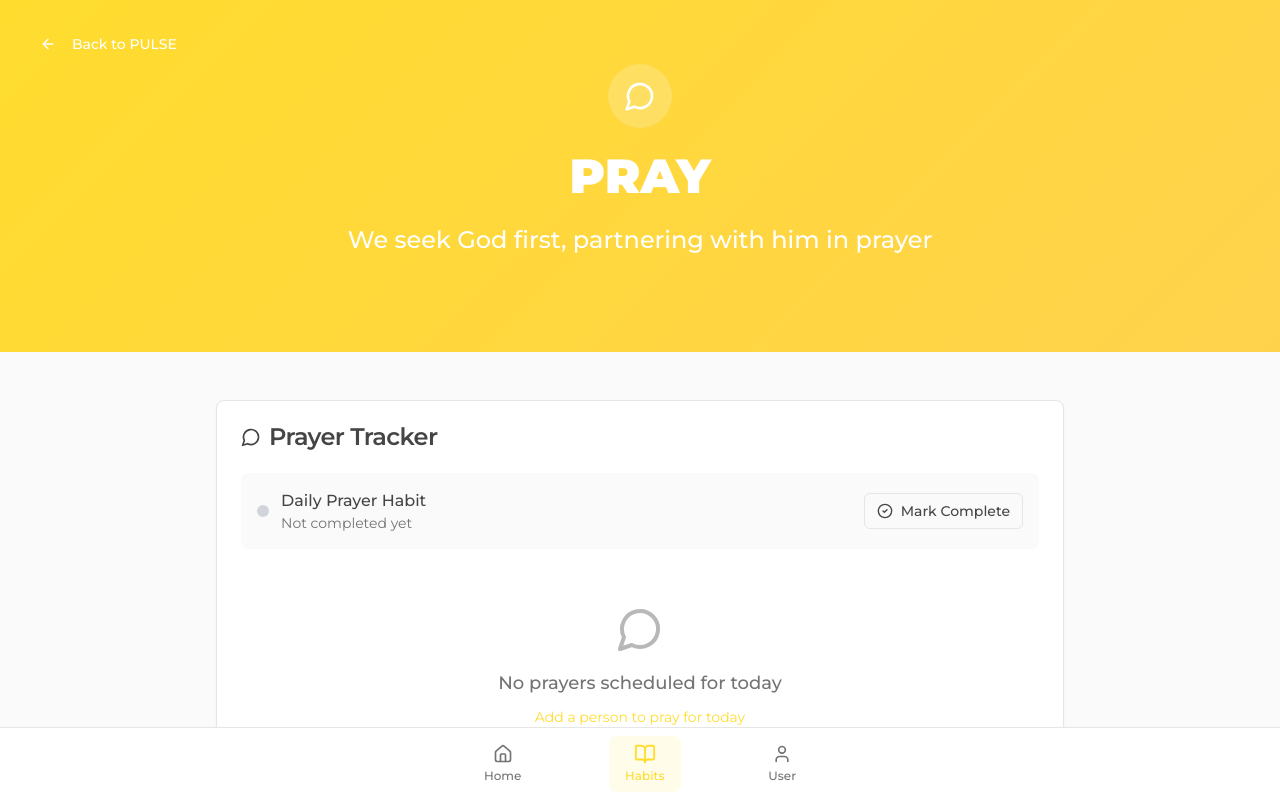
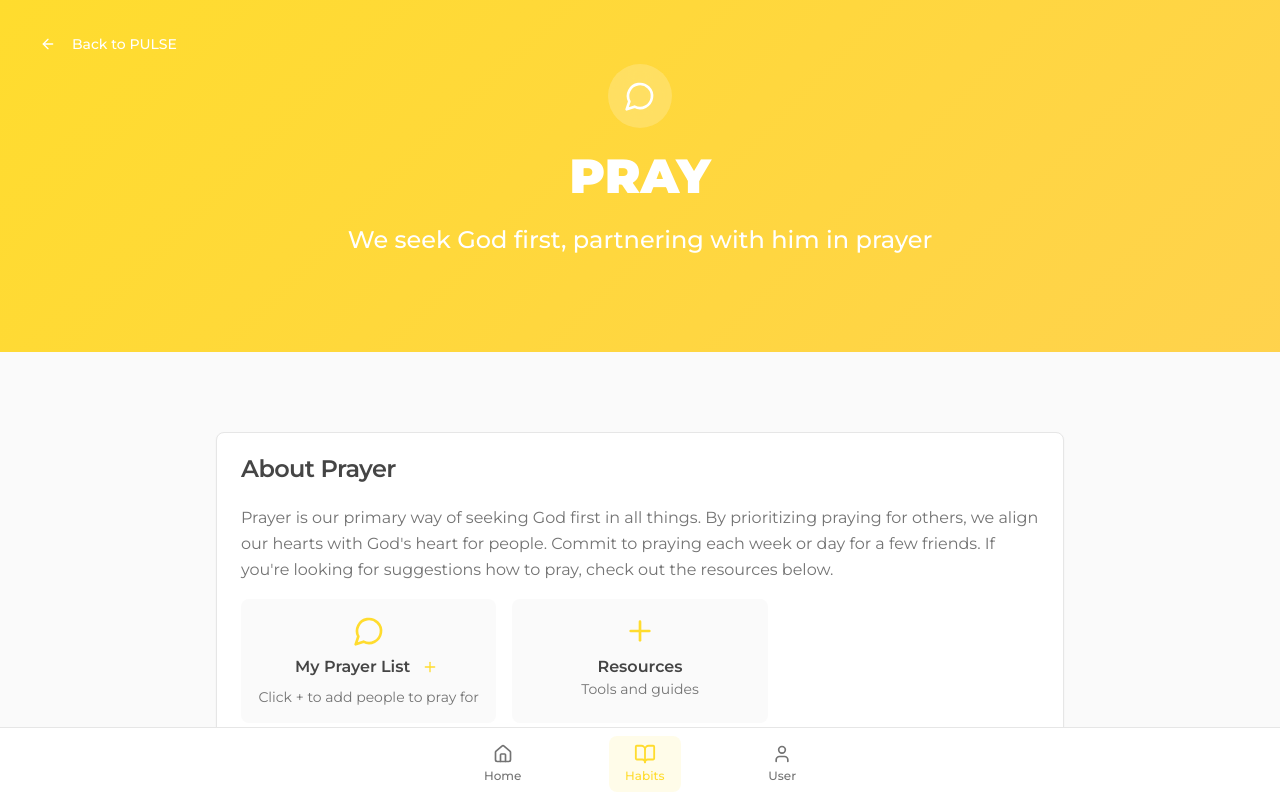
Before and after one commit to andyjsmits/ios-create-hub, a React (Vite) app: page /habits/pray in a window 1280 px wide. Shown: the top 798 px of the page. Built offline with nearby package versions, Linux system fonts and the light colour scheme; what @capacitor/core would draw is missing.

Commit message:
Remove daily prayer habit box
Remove the "daily prayer habit" box with the "mark complete" checkmark from the Prayer Tracker component.

```diff
--- a/src/pages/PrayPage.tsx
+++ b/src/pages/PrayPage.tsx
@@ -154,13 +154,7 @@ const PrayPage = () => {
       </div>
 
       <div className="container mx-auto px-6 py-12 max-w-4xl">
-        {/* Prayer Activity Tracker */}
-        <PrayerTracker
-          prayerList={habitData.prayerList || []}
-          onToggleHabitCompletion={() => toggleHabitCompletion('pray')}
-          isHabitCompletedToday={isHabitCompletedToday('pray')}
-          onOpenPrayerManager={() => setShowPrayerManager(true)}
-        />
+        {/* Prayer Activity Tracker removed - user can manage individual prayer items instead */}
 
         {/* About This Habit */}
         <Card className="my-8">
```
